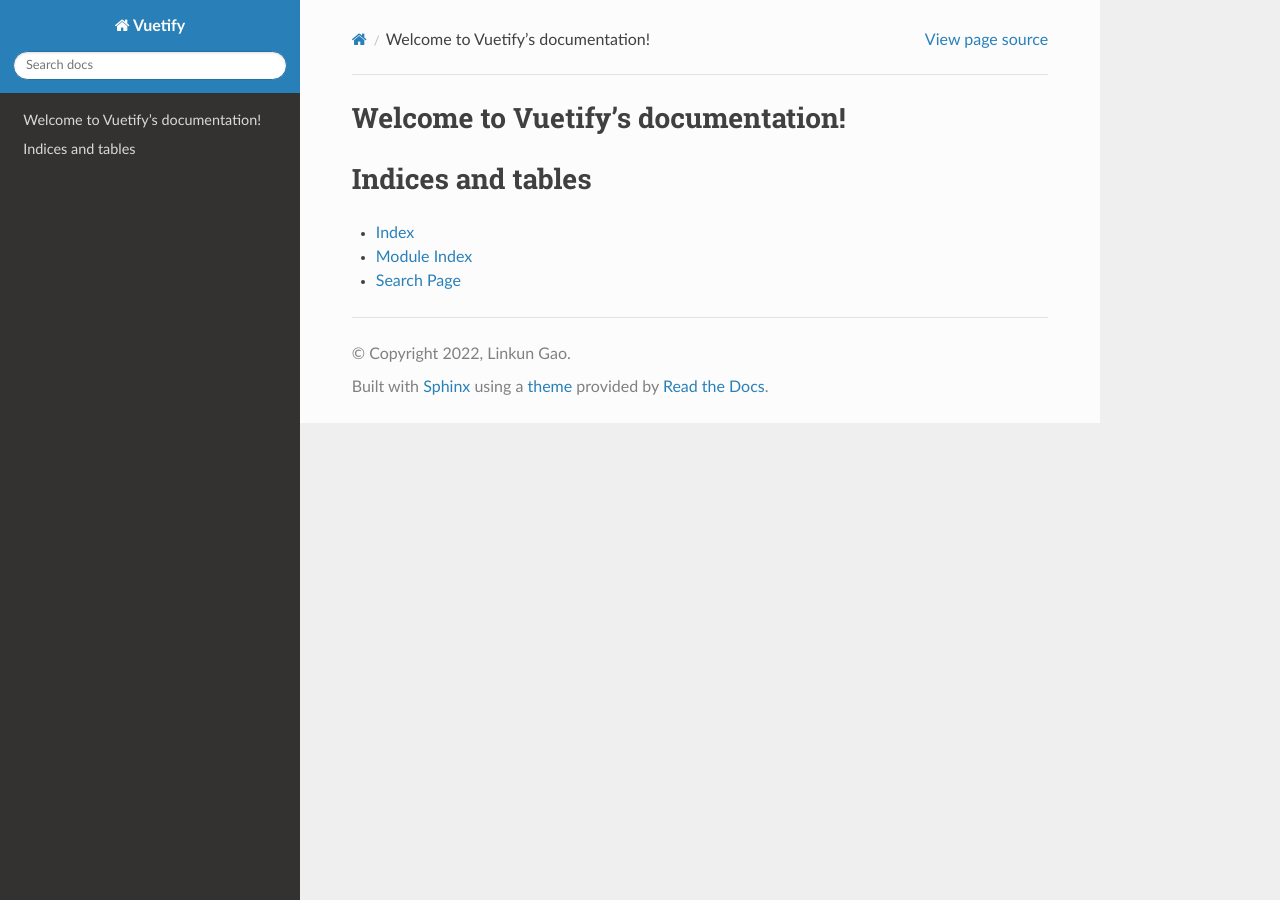
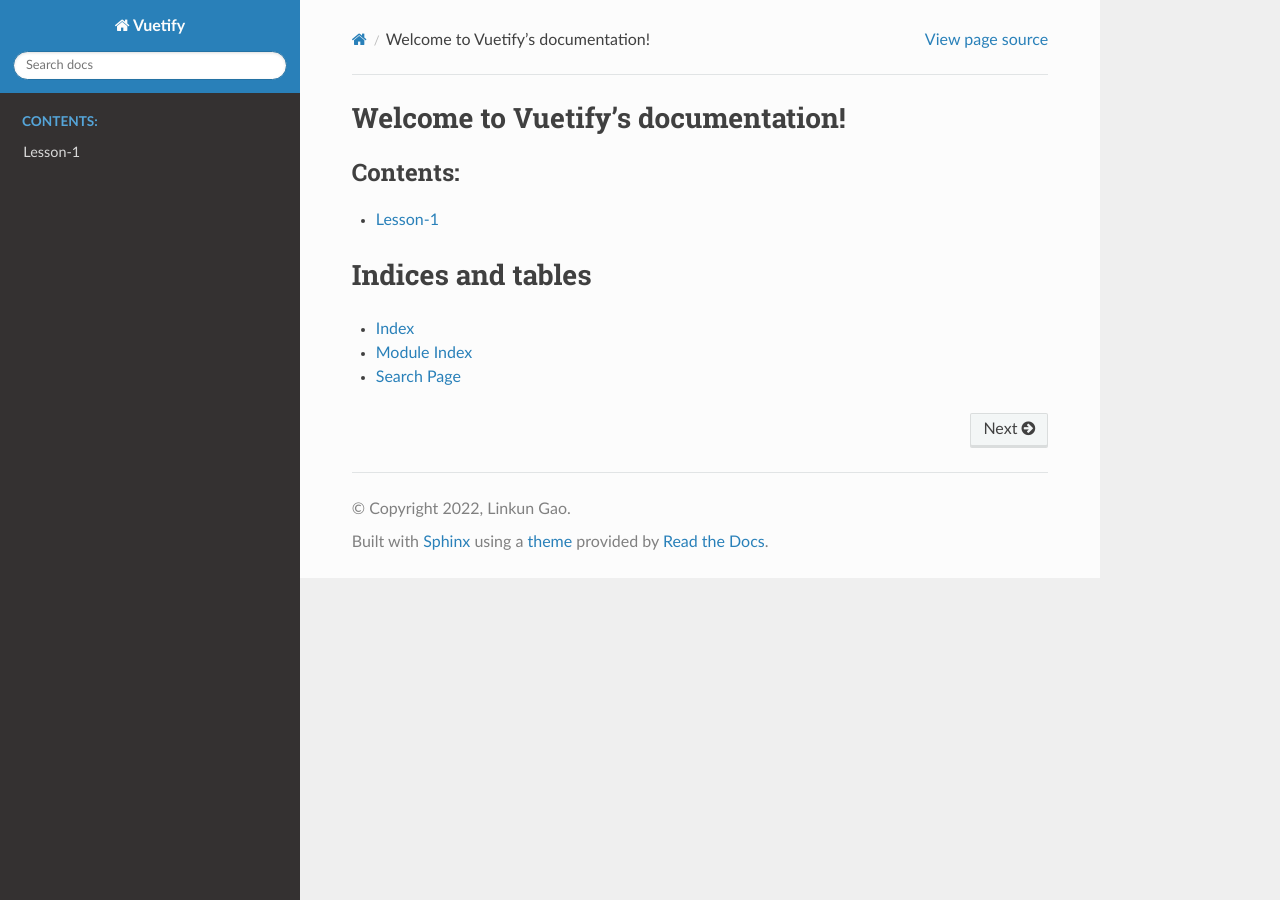
Before and after one commit to LinkunGao/vuetify-documentation, a Sphinx documentation site: the page built from docs/source/index.rst, in a window 1280 px wide. Built offline with Sphinx 7.4.7 and the Read the Docs theme 2.0.0, drawn with Linux system fonts in a browser that asks for light colours.

Commit message:
fiest rst

```diff
--- a/docs/source/index.rst
+++ b/docs/source/index.rst
@@ -10,7 +10,7 @@
    :maxdepth: 2
    :caption: Contents:
 
-
+   lesson-1/index
 
 Indices and tables
 ==================
--- /dev/null
+++ b/docs/source/lesson-1/index.rst
@@ -0,0 +1,2 @@
+Lesson-1
+==========
```
